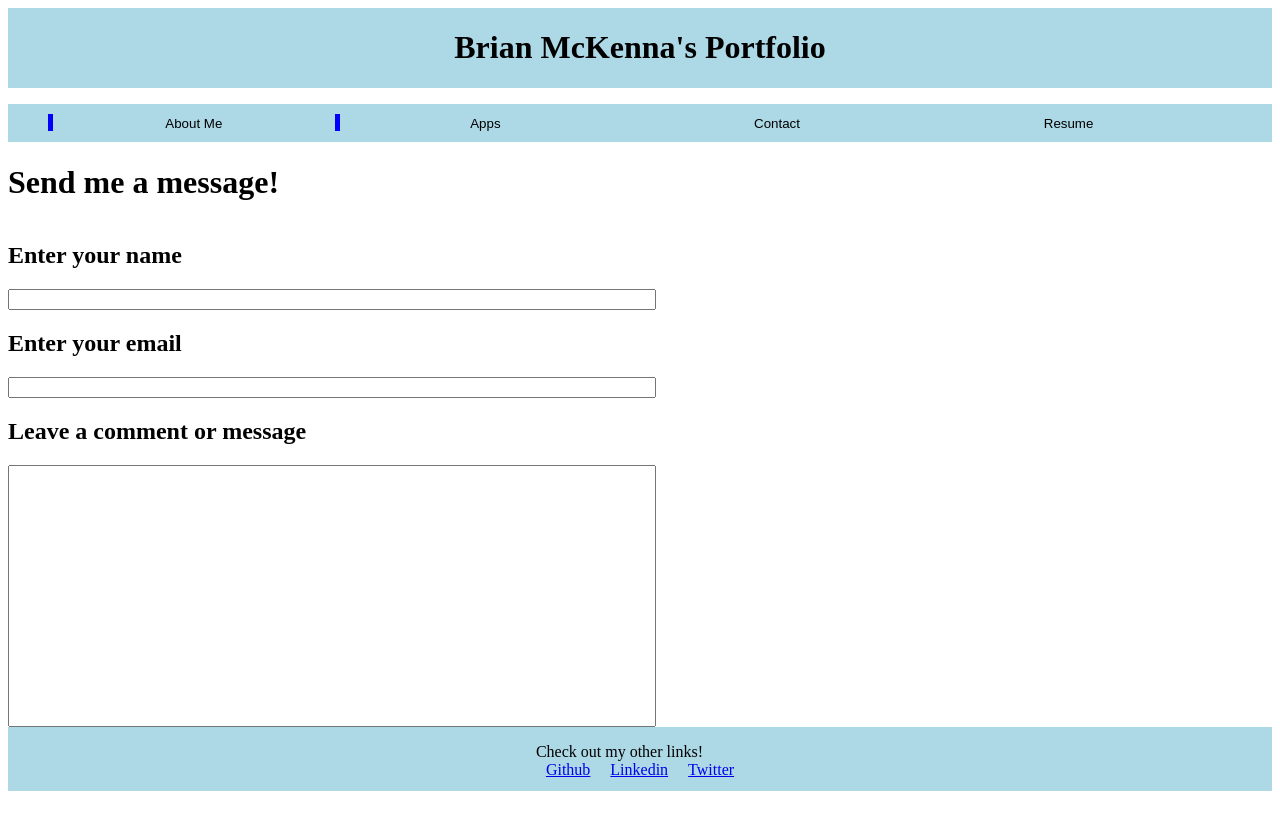
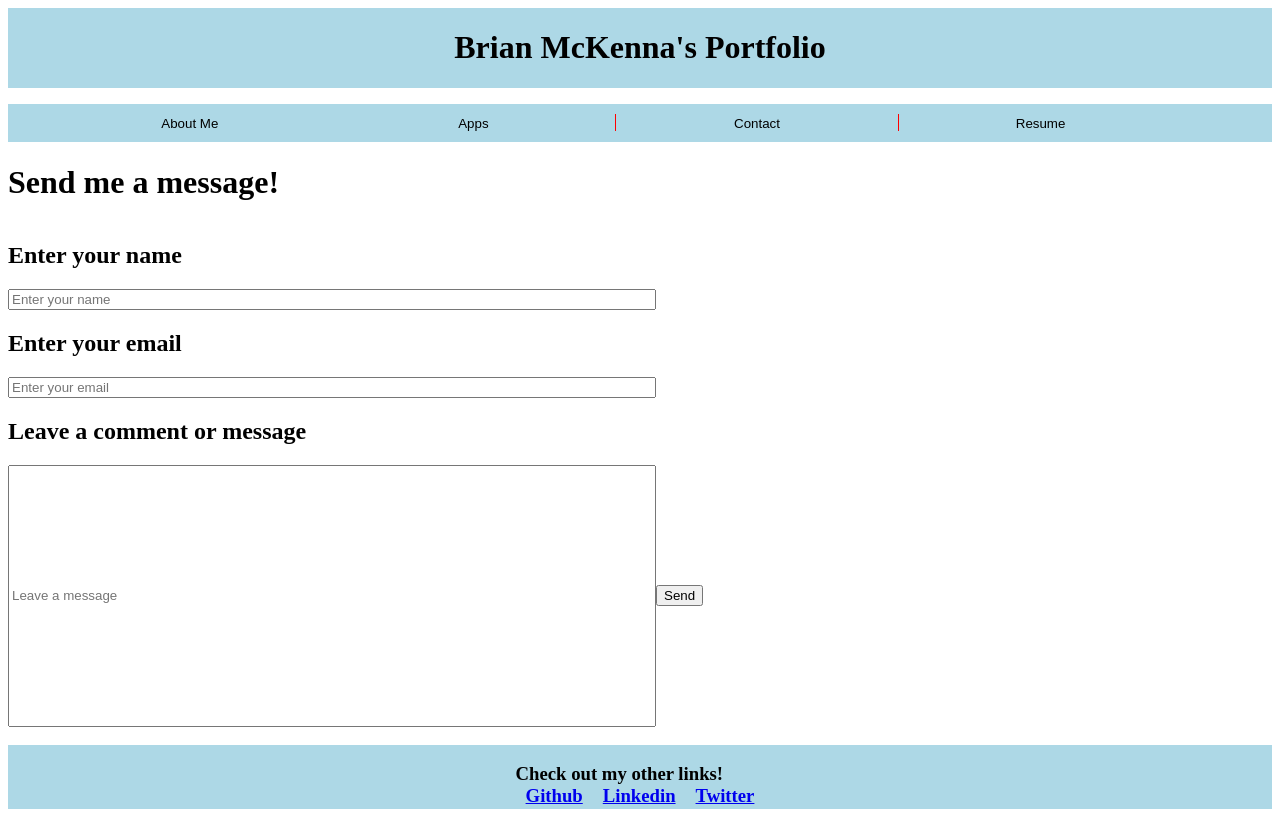
Before and after one commit to brianmckennaman/brian-mckenna-react-portfolio, a React (Create React App) app in the folder react-portfolio/: page /contact in a window 1280 px wide. Built offline with nearby package versions, Linux system fonts and the light colour scheme.

Commit message:
added email validation helper

```diff
--- a/react-portfolio/src/components/contact.js
+++ b/react-portfolio/src/components/contact.js
@@ -1,3 +1,6 @@
+import { useState } from 'react'
+import { validateEmail } from '../utils/helpers'
+
 function Contact() {
     var style={
         contactForms: { display: "flex" },
@@ -5,19 +8,56 @@ function Contact() {
         nameEmailInput: { width: "50vw"},
         messageInput: { height: "20vw", width: "50vw" }
     }
+
+    const [email, setEmail] = useState('');
+    const [errorMessage, setErrorMessage] = useState('');
+
+    const handleInputChange = (e) => {
+        const { target } = e;
+        const inputType = target.name;
+        const inputValue = target.value;
+        console.log(target, target.value)
+        console.log(validateEmail(target.value))
+        if (inputType === 'email' && validateEmail(target.value)) {
+            setEmail(inputValue);
+        }
+    };
+
+    const handleBlur = (e) => {
+        if (!validateEmail(email)) {
+            setErrorMessage('Please enter a valid email address');
+        } else if (validateEmail(email)) {
+            setErrorMessage('');
+            return;
+        }
+    }
+
+    const handleFormSubmit = (e) => {
+        e.preventDefault();
+
+        if (!validateEmail(email)) {
+            setErrorMessage('Please enter a valid email address');
+            return;
+        }
+        setEmail('');
+    }
+
  return (
     <div>
     <h1>Send me a message!</h1>
     <section style={style.contactForms}>
         <form style={style.inputForms}>
             <h2>Enter your name</h2>
-            <input style={style.nameEmailInput} type={"text"} ></input>
+            <input style={style.nameEmailInput} type={"text"} placeholder="Enter your name" onChange={handleInputChange}></input>
             <h2>Enter your email</h2>
-            <input style={style.nameEmailInput} type={"text"}></input>
+            <input style={style.nameEmailInput} type={"email"} onChange={handleInputChange} placeholder="Enter your email"></input>
+            <p>{errorMessage}</p>
             <h2>Leave a comment or message</h2>
-            <input style={style.messageInput} type={"text"}></input>
+            <input style={style.messageInput} type={"text"} placeholder="Leave a message" onChange={handleInputChange}></input>
+            <button type='button' onClick={handleFormSubmit}>Send</button>
         </form>
     </section>
+    <br></br>
     </div>
  )
 }
--- a/react-portfolio/src/components/footer.js
+++ b/react-portfolio/src/components/footer.js
@@ -6,7 +6,7 @@ function Footer() {
     }
     return (
         <footer style={style.footer}>
-            <p>Check out my other links!
+            <h3>Check out my other links!
             <div>
                 <p style={style.footerText}>
                     <a href="https://github.com/brianmckennaman">Github</a>
@@ -18,7 +18,7 @@ function Footer() {
                     <a href="https://twitter.com/OverlordHype">Twitter</a>
                 </p>
             </div>
-            </p>
+            </h3>
         </footer>
     )
 }
--- a/react-portfolio/src/components/navbar.js
+++ b/react-portfolio/src/components/navbar.js
@@ -3,29 +3,28 @@ function Navbar(props) {
 
     var style = {
         navbarMain: {
-            backgroundColor: "lightBlue", color: "black", height: "3vw"},
+        backgroundColor: "lightBlue", color: "black", height: "3vw"},
         listItem: { display: "inline" },
-        navButtons: { textDecoration: "none", backgroundColor: "lightBlue", color: "black", width: "22vw", height: "3vw", marginLeft: "5px", marginRight: "5px", border: "none" }
+        navButtons: { textDecoration: "none", backgroundColor: "lightBlue", color: "black", width: "22vw", height: "3vw", marginLeft: "1px", marginRight: "1px", border: "none" }
     }
     return (
 
         <nav style={style.navbarMain}>
             <ul className="columns-4">
                 <li style={style.listItem}>
-                    {/* <button style={props.tank ? style.frank : style.betty}>{props.tank ? "About Me" : "about me"}</button> */}
-                    <NavLink to='/' style={({ isActive }) => isActive ? { backgroundColor: "red" } : { backgroundColor: "blue" } }>
+                    <NavLink to='/' style={({ isActive }) => isActive ? { backgroundColor: "red" } : { backgroundColor: "lightBlue" } }>
                         <button style={style.navButtons}>About Me</button></NavLink>
                 </li>
                 <li style={style.listItem}>
-                    <NavLink to='/apps'>
+                    <NavLink to='/apps' style={({ isActive }) => isActive ? { backgroundColor: "red" } : { backgroundColor: "lightBlue" } }>
                         <button style={style.navButtons}>Apps</button></NavLink>
                 </li>
                 <li style={style.listItem}>
-                    <NavLink to='/contact'>
+                    <NavLink to='/contact' style={({ isActive }) => isActive ? { backgroundColor: "red" } : { backgroundColor: "lightBlue" } }>
                         <button style={style.navButtons}>Contact</button></NavLink>
                 </li>
                 <li style={style.listItem}>
-                    <NavLink to='/resume'>
+                    <NavLink to='/resume' style={({ isActive }) => isActive ? { backgroundColor: "red" } : { backgroundColor: "lightBlue" } }>
                         <button style={style.navButtons}>Resume</button></NavLink>
                 </li>
             </ul>
--- a/react-portfolio/src/components/resume.js
+++ b/react-portfolio/src/components/resume.js
@@ -4,7 +4,8 @@ import resumeImage from '../assets/resume.pdf'
 
 function Resume() {
     var styles= {
-        downloadButton: { background: "blue", color: "white" }
+        downloadButton: { background: "blue", color: "white", height: "3vw", width: "10vw" },
+        skillList: { fontSize: "2vw"}
     }
 
     return (
@@ -13,6 +14,19 @@ function Resume() {
         <button style={styles.downloadButton}>
             <a href={resumePdf} download={resumePdf}></a>Download</button>
         <img src={resumeImage} alt='resume image'></img>
+        <h1>Coding skills</h1>
+        <div style={styles.skillList}>
+        <p>HTML</p>
+        <p>CSS</p>
+        <p>JavaScript</p>
+        <p>Node.js</p>
+        <p>Express</p>
+        <p>MySQL</p>
+        <p>MongoDB</p>
+        <p>React</p>
+        <p>GraphQL</p>
+        </div>
+
         </div>
     )
 }
--- /dev/null
+++ b/react-portfolio/src/utils/helpers.js
@@ -0,0 +1,5 @@
+export function validateEmail(email) {
+    const re = /^([a-zA-Z0-9_\-\.]+)@([a-zA-Z0-9_\-\.]+)\.([a-zA-Z]{2,5})$/;
+    console.log(email, String(email).toLowerCase())
+    return re.test(String(email).toLowerCase());
+  }
```
